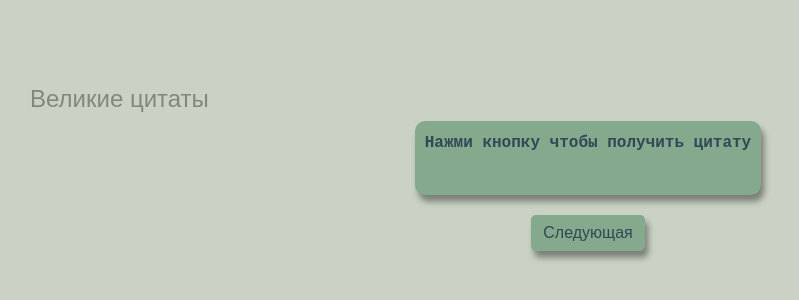
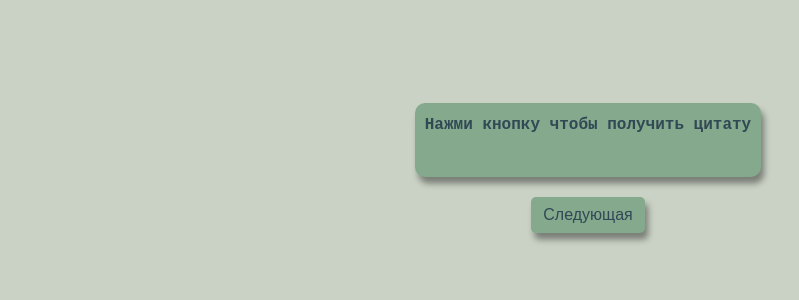
Before and after one commit to davidfox15/JSProjects, a plain HTML site: page quote generator/index.html in a window 1280 px wide. Shown: the part 222-522 px from the top of the page, without its empty margins (52-851 px from the left). Drawn offline with nearby package versions, Linux system fonts and the light colour scheme; a web font is replaced by a local one.

Commit message:
Подправил цитаты

```diff
--- a/quote generator/index.html
+++ b/quote generator/index.html
@@ -14,7 +14,6 @@
     </head>
     <body>
         <div class="container">
-            <h4>Великие цитаты</h4>
             <div id="box">
                 <span id="quote">Нажми кнопку чтобы получить цитату</span>
                 <span id="author"></span>
```
